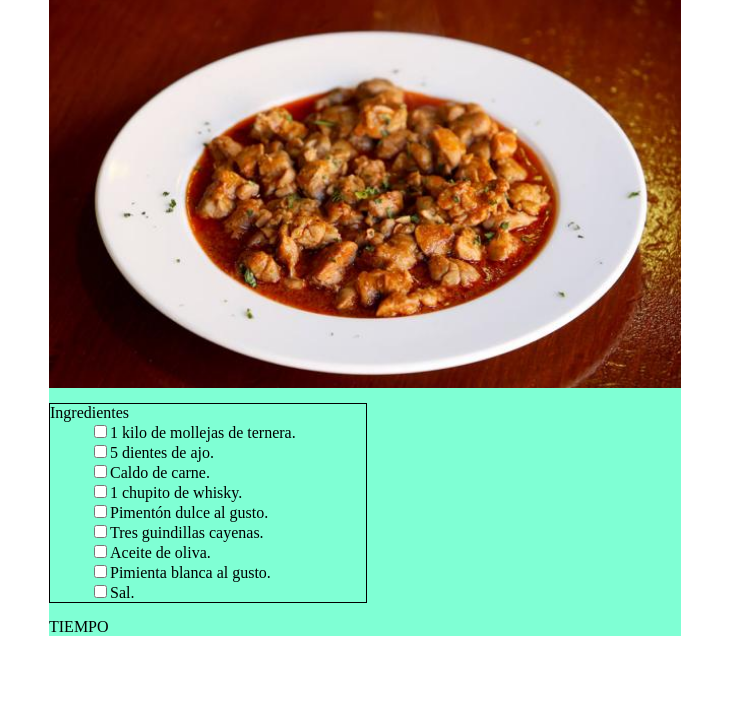
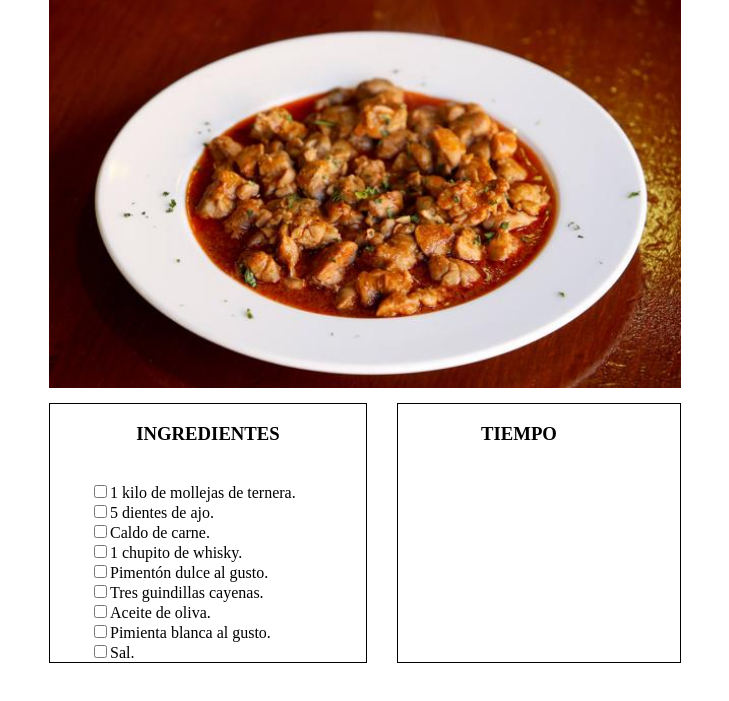
Before and after one commit to NataliaCalvo/MyFoodApp, a plain HTML site: page My favorite food app/index.html in a window 1280 px wide. Shown: the part 91-792 px from the top of the page, without its empty margins (275-1004 px from the left). Drawn offline with Linux system fonts and the light colour scheme.

Commit message:
Add files via upload

```diff
--- a/My favorite food app/index.html
+++ b/My favorite food app/index.html
@@ -17,7 +17,7 @@
       <div id="tiempo_ingredientes">
         <div id="ingredientes">
              <div id="checkboxes">
-              <label>Ingredientes</label><br>
+              <label><h3>INGREDIENTES</h3></label><br>
               <ul>
                 <li><input type="checkbox">1 kilo de mollejas de ternera.</li>
                 <li><input type="checkbox">5 dientes de ajo.</li>
@@ -31,6 +31,11 @@
               </ul>
             </div>
         </div>
-        <div id="tiempo">TIEMPO</div>
+        <div id="tiempo"><h3>TIEMPO</h3>
+          <ul>
+            <li></li>
+          </ul>
+        </div>
+      </div>
 </body>
 </html>
--- a/My favorite food app/styles.css
+++ b/My favorite food app/styles.css
@@ -11,16 +11,30 @@ img {
 }
 
     #tiempo_ingredientes {
-        background-color: aquamarine;
         width: 50%;
+        display: flex;
         flex-direction: row;
-        border: 1px black;
+        align-content: left;
+        justify-content: center;
+        gap: 30px;
+    }
+    #tiempo {
+        display:flex;
+        flex-direction: row;
+        justify-content: center;
+        padding-inline-start: 0;
+        border-color: black;
+        border: 1px;
+        border-style:solid;
+        margin-top: 15px;
+        flex-grow: 1;
+
     }
 
             #ingredientes {
                 display: flex;
                 flex-direction: column;
-                justify-content: space-evenly;
+                justify-content: center;
                 width: 50%;
                 padding-inline-start: 0;
                 border-color: black;
@@ -28,6 +42,12 @@ img {
                 border-style:solid;
                 margin-top: 15px;
             }
+                h3 {
+                    display: flex;
+                    justify-content: center;
+
+                }
+
 
 
               #checkboxes ul {
@@ -36,14 +56,11 @@ img {
 
               }
 
+              #tiempo ul{
+                display: flex;
+                flex-direction: column;
+                flex-wrap: nowrap;
+                list-style: none;
+                height: auto;
 
-
-            #tiempo {
-                width:50%;
-                display:flex;
-                flex-direction: row;
-                align-content: right;
-                border-style: solid;
-                border: 100px;
-                margin-top: 15px;
-            }
+              }
```
